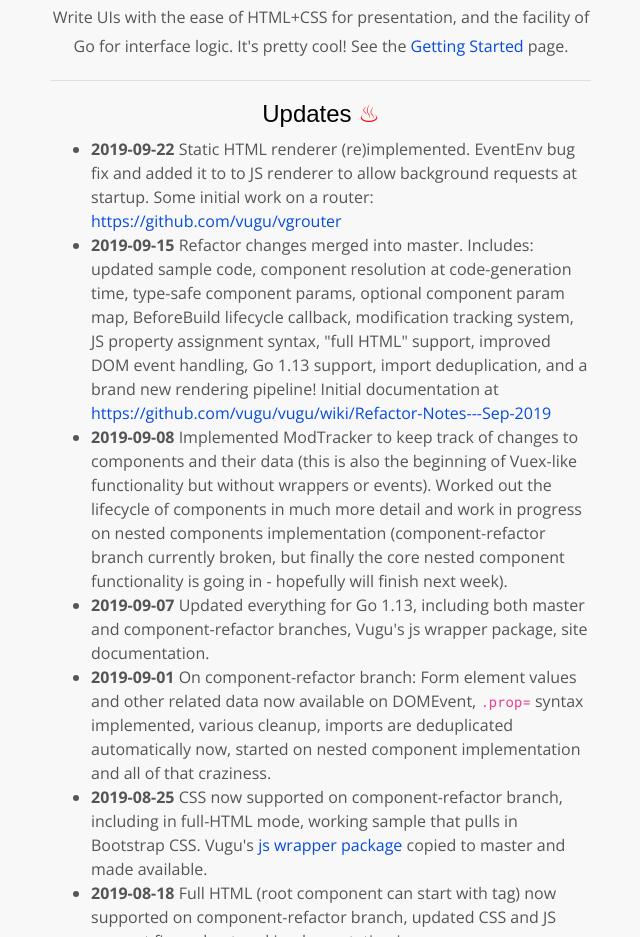
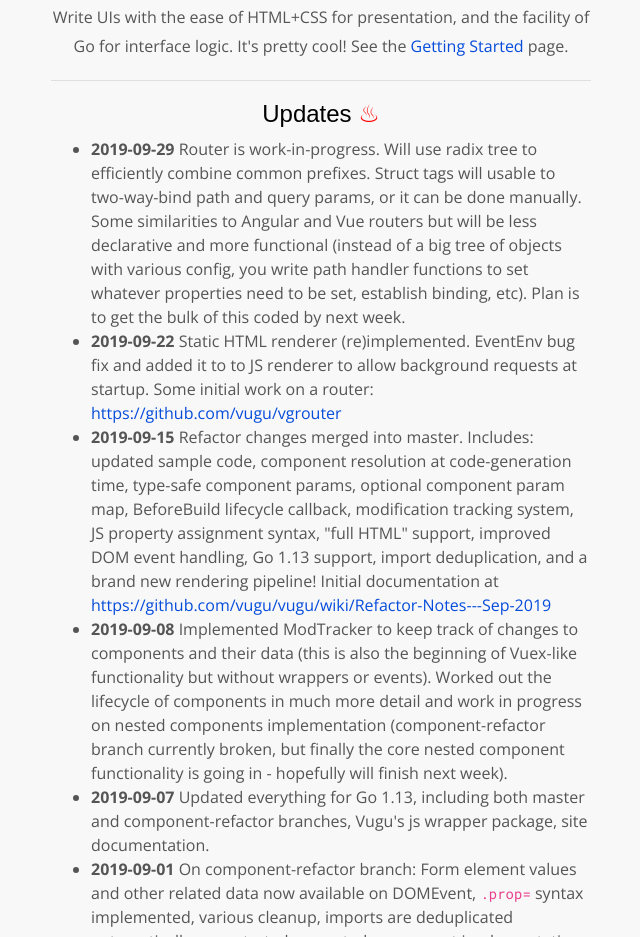
Before and after one commit to vugu/vugu.github.io, a plain HTML site: page index.html in a window 1280 px wide. Shown: the part 1005-1942 px from the top of the page, without its empty margins (319-959 px from the left). Drawn offline with nearby package versions, Linux system fonts and the light colour scheme; no server answers; a web font is replaced by a local one.

Commit message:
news update

```diff
--- a/index.html
+++ b/index.html
@@ -212,6 +212,7 @@
             <div class="text-left">
 
                 <ul>
+                  <li><strong>2019-09-29</strong> Router is work-in-progress.  Will use radix tree to efficiently combine common prefixes.  Struct tags will usable to two-way-bind path and query params, or it can be done manually.  Some similarities to Angular and Vue routers but will be less declarative and more functional (instead of a big tree of objects with various config, you write path handler functions to set whatever properties need to be set, establish binding, etc).  Plan is to get the bulk of this coded by next week.</li>
                   <li><strong>2019-09-22</strong> Static HTML renderer (re)implemented. EventEnv bug fix and added it to to JS renderer to allow background requests at startup.  Some initial work on a router: <a href="https://github.com/vugu/vgrouter" target="_blank">https://github.com/vugu/vgrouter</a></li>
                   <li><strong>2019-09-15</strong> Refactor changes merged into master. Includes: updated sample code, component resolution at code-generation time, type-safe component params, optional component param map, BeforeBuild lifecycle callback, modification tracking system, JS property assignment syntax, &#34;full HTML&#34; support, improved DOM event handling, Go 1.13 support, import deduplication, and a brand new rendering pipeline! Initial documentation at <a target="_blank" href="https://github.com/vugu/vugu/wiki/Refactor-Notes---Sep-2019">https://github.com/vugu/vugu/wiki/Refactor-Notes---Sep-2019</a></li>
                   <li><strong>2019-09-08</strong> Implemented ModTracker to keep track of changes to components and their data (this is also the beginning of Vuex-like functionality but without wrappers or events). Worked out the lifecycle of components in much more detail and work in progress on nested components implementation (component-refactor branch currently broken, but finally the core nested component functionality is going in - hopefully will finish next week).</li>
```
